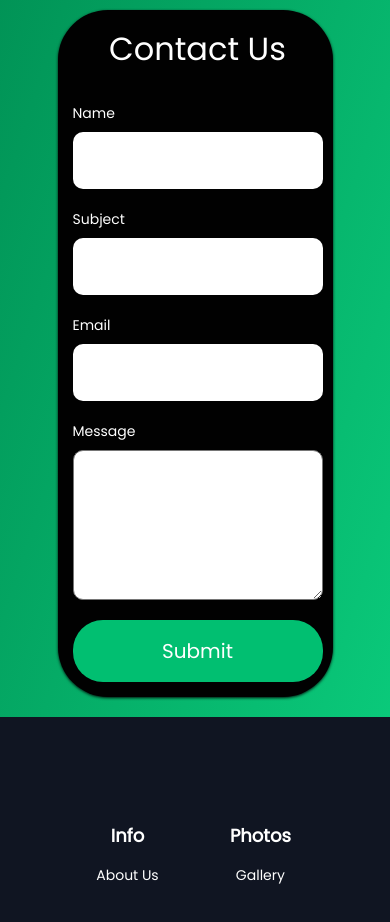
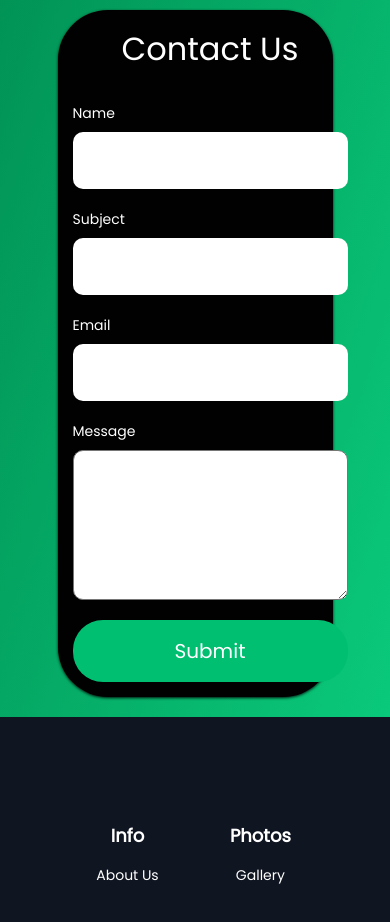
Before and after one commit to Shadyxstep/landform-granite, a React (Create React App) app: page / in a window 390 px wide. Shown: the part 5360-6282 px from the top of the page. Built offline with nearby package versions, Linux system fonts and the light colour scheme.

Commit message:
another media query commit

```diff
--- a/src/components/Contact/ContactElements.js
+++ b/src/components/Contact/ContactElements.js
@@ -73,9 +73,10 @@ export const FormInput = styled.input`
     border-radius: 10px;
     font-weight: 800;
     font-size: 16px;
+    max-width: 800px;
 
     @media screen and (max-width: 400px) {
-        max-width: 250px;
+        max-width: 275px;
     }
 `
 
```
